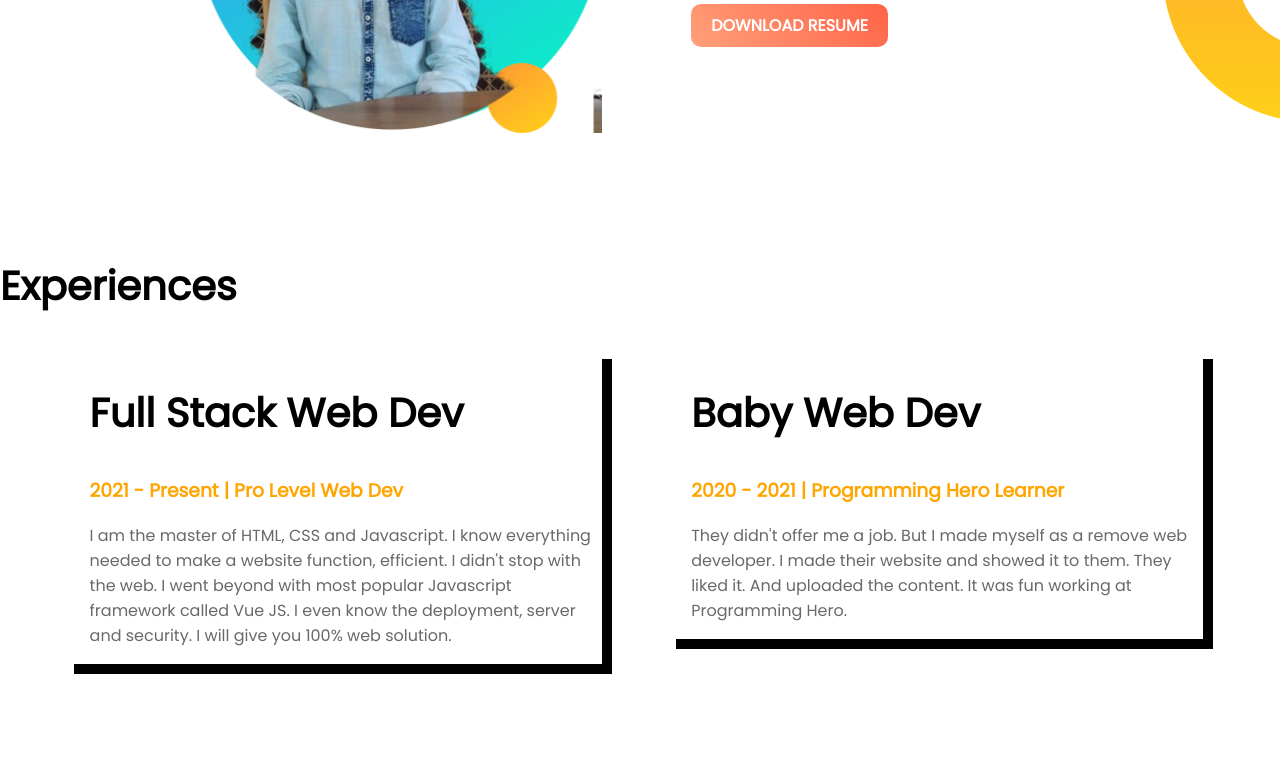
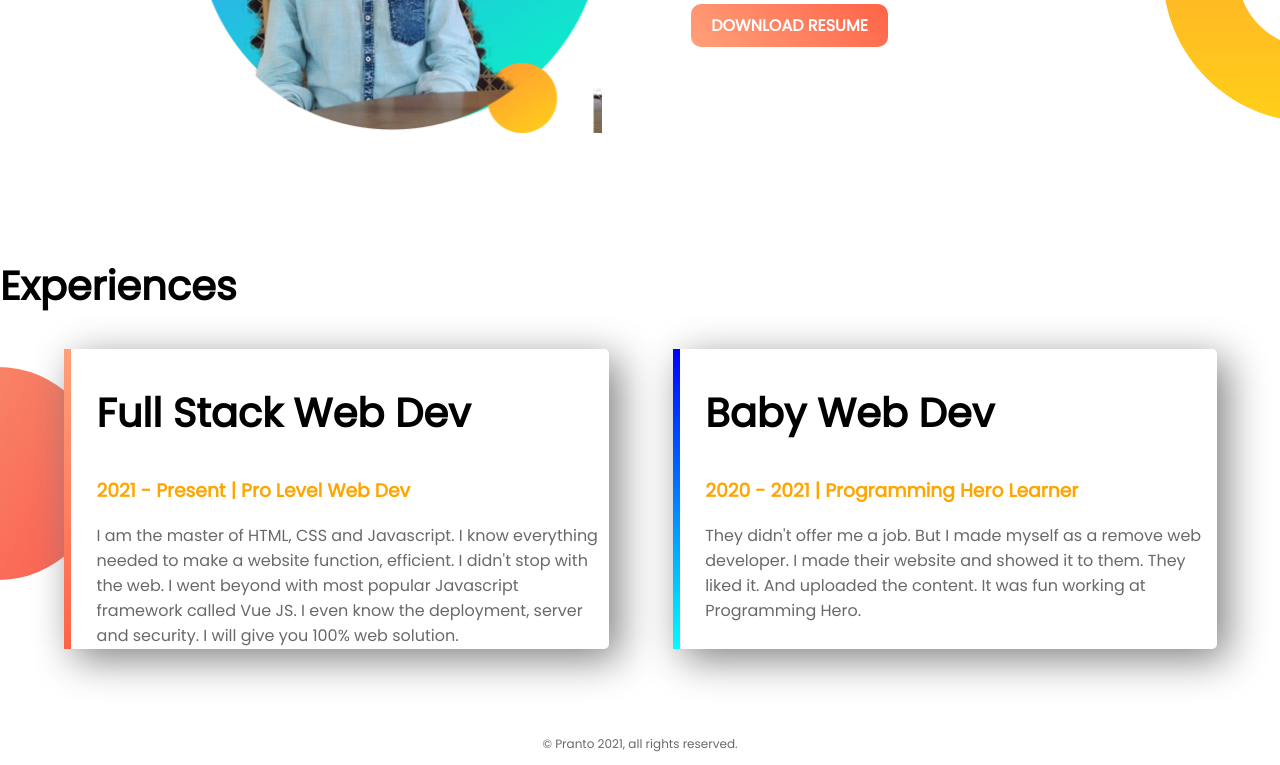
Before and after one commit to Pranto1111/web-portfolio, a plain HTML site: page index.html in a window 1280 px wide. Shown: the part 777-1542 px from the top of the page. Before the commit the page ends 1500 px from the top, so only its background shows below. Drawn offline with Linux system fonts and the light colour scheme.

Commit message:
Finished my first ever website

```diff
--- a/index.html
+++ b/index.html
@@ -41,19 +41,23 @@
         </section>
         <section class="experience-area">
             <h2>Experiences</h2>
-            <div class="half-width single-experience">
+            <div id="full-stack" class="half-width single-experience">
                 <h2>Full Stack Web Dev</h2>
                 <h3 class="orange-highlight">2021 - Present | Pro Level Web Dev</h3>
                 <p>I am the master of HTML, CSS and Javascript. I know everything needed to make a website function, efficient. I didn't stop with the web. I went beyond with most popular Javascript framework called Vue JS. I even know the deployment, server and security. I will give you 100% web solution.</p>
 
             </div>
-            <div class="half-width single-experience">
+            <div id="baby-web" class="half-width single-experience">
                 <h2  >Baby Web Dev</h2>
                 <h3 class="orange-highlight" >2020 - 2021 | Programming Hero Learner</h3>
                 <p>They didn't offer me a job. But I made myself as a remove web developer. I made their website and showed it to them. They liked it. And uploaded the content. It was fun working at Programming Hero.</p>
 
             </div>
         </section>
+        <footer>
+            <p>© Pranto 2021, all rights reserved.</p>
+
+        </footer>
 
 </body>
 </html>
--- a/style.css
+++ b/style.css
@@ -49,5 +49,29 @@ section{
 
 }
 .single-experience{
-    box-shadow: 10px 10px ;
+    box-shadow: 10px 10px 40px grey ;
+    border-radius: 5px;
+    height: 60%;
+    background-color: white;
 }
+.experience-area{
+    background-image: url(images/exp-bg.png);
+    background-repeat: no-repeat;
+    background-position: left;
+
+
+}
+#full-stack{
+    border-left: 7px solid;
+    border-image: linear-gradient(180deg,lightSalmon,tomato);
+    border-image-slice: 1;
+}
+#baby-web{
+    border-left: 7px solid;
+    border-image: linear-gradient(180deg,blue,cyan);
+    border-image-slice: 1;
+}
+footer p{
+    text-align: center;
+    font-size: 12px;
+}
```
